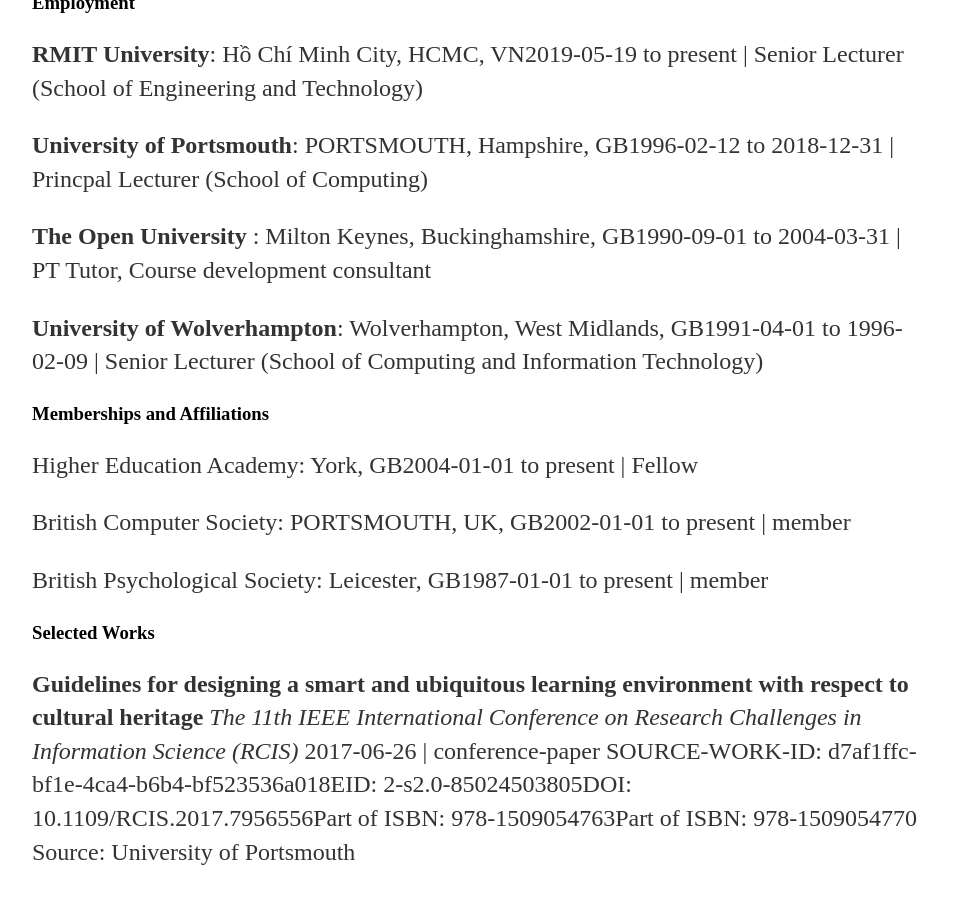
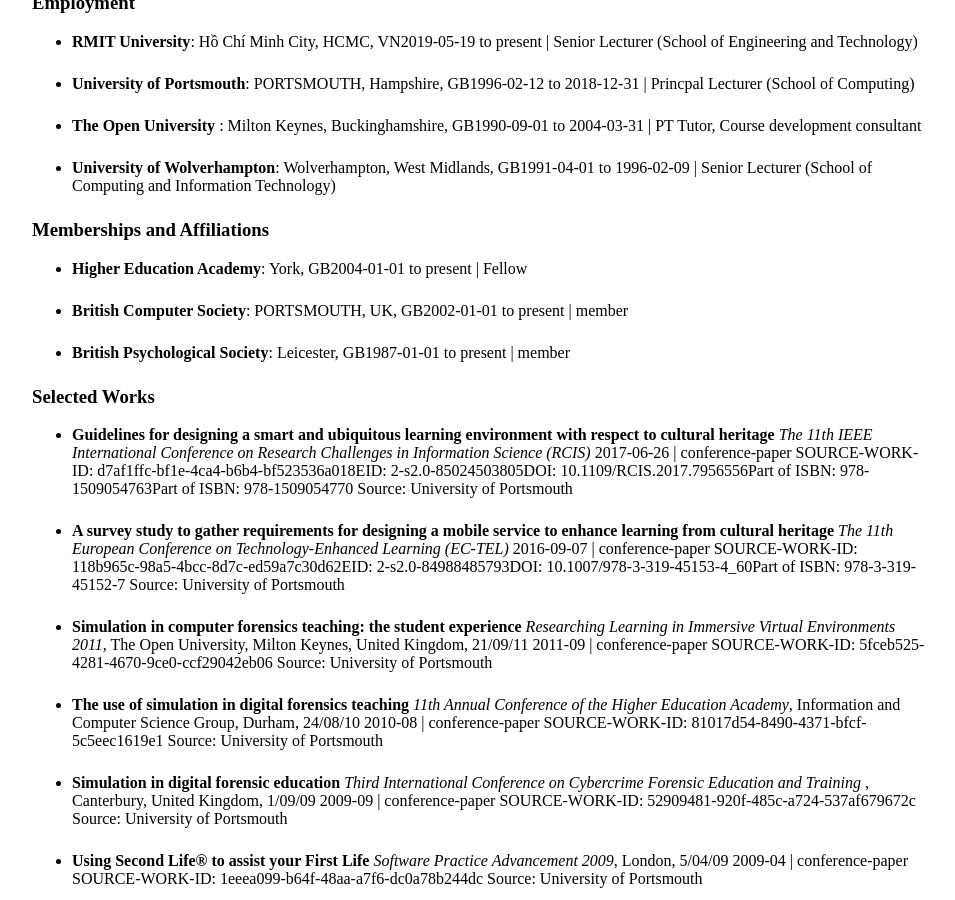
Before and after one commit to joncrel/joncrel.github.io, a Jekyll site: the page built from research/index.html, in a window 1280 px wide and 900 px high, scrolled down 385 px. Shown: the whole window, without its empty margins (160-1115 px from the left). Built offline with Jekyll 4.4.1, drawn with Linux system fonts in a browser that asks for light colours.

Commit message:
Update index.html

```diff
--- a/research/index.html
+++ b/research/index.html
@@ -7,92 +7,99 @@
 <p>My research interests are use of technology in learning and teaching, particularly distance learning, Computer forensics and investigation, Human Interaction with computing technologies.
 	</p>
 	<h3>Employment</h3>
-<p><b>RMIT University</b>: Hồ Chí Minh City, HCMC, VN2019-05-19 to present | Senior Lecturer (School of Engineering and Technology)</p>
-<p><b>University of Portsmouth</b>: PORTSMOUTH, Hampshire, GB1996-02-12 to 2018-12-31 | Princpal Lecturer (School of Computing)</p>
-<p><b>The Open University</b> : Milton Keynes, Buckinghamshire, GB1990-09-01 to 2004-03-31 | PT Tutor, Course development consultant</p>
-<p><b>University of Wolverhampton</b>: Wolverhampton, West Midlands, GB1991-04-01 to 1996-02-09 | Senior Lecturer (School of Computing and Information Technology)</p>
+
+<ul>
+<li><b>RMIT University</b>: Hồ Chí Minh City, HCMC, VN2019-05-19 to present | Senior Lecturer (School of Engineering and Technology)</li></p>
+<li><b>University of Portsmouth</b>: PORTSMOUTH, Hampshire, GB1996-02-12 to 2018-12-31 | Princpal Lecturer (School of Computing)</li></p>
+<li><b>The Open University</b> : Milton Keynes, Buckinghamshire, GB1990-09-01 to 2004-03-31 | PT Tutor, Course development consultant</p></li>
+<li><b>University of Wolverhampton</b>: Wolverhampton, West Midlands, GB1991-04-01 to 1996-02-09 | Senior Lecturer (School of Computing and Information Technology)</li></p>
+</ul>
+
+
 
 <h3>Memberships and Affiliations</h3>
-<p>Higher Education Academy: York, GB2004-01-01 to present | Fellow</p>
-<p>British Computer Society: PORTSMOUTH, UK, GB2002-01-01 to present | member</p>
-<p>British Psychological Society: Leicester, GB1987-01-01 to present | member</p>
 
+<ul>
+<li><b>Higher Education Academy</b>: York, GB2004-01-01 to present | Fellow</li></p>
+<li><b>British Computer Society</b>: PORTSMOUTH, UK, GB2002-01-01 to present | member</li></p>
+<li><b>British Psychological Society</b>: Leicester, GB1987-01-01 to present | member</li></p>
+</ul>
 <h3>Selected Works</h3>
-
-<p><b>Guidelines for designing a smart and ubiquitous learning environment with respect to cultural heritage</b>
+<ul>
+<li><b>Guidelines for designing a smart and ubiquitous learning environment with respect to cultural heritage</b>
 <i>The 11th IEEE International Conference on Research Challenges in Information Science (RCIS)</i>
 2017-06-26 | conference-paper
 SOURCE-WORK-ID: d7af1ffc-bf1e-4ca4-b6b4-bf523536a018EID: 2-s2.0-85024503805DOI: 10.1109/RCIS.2017.7956556Part of ISBN: 978-1509054763Part of ISBN: 978-1509054770
 Source:
-University of Portsmouth</p>
+University of Portsmouth</p></li>
 
-<p><b>A survey study to gather requirements for designing a mobile service to enhance learning from cultural heritage</b>
+<li><b>A survey study to gather requirements for designing a mobile service to enhance learning from cultural heritage</b>
 <i>The 11th European Conference on Technology-­Enhanced Learning (EC-TEL)</i>
 2016-09-07 | conference-paper
 SOURCE-WORK-ID: 118b965c-98a5-4bcc-8d7c-ed59a7c30d62EID: 2-s2.0-84988485793DOI: 10.1007/978-3-319-45153-4_60Part of ISBN: 978-3-319-45152-7
 Source:
-University of Portsmouth</p>
+University of Portsmouth</p></li>
 
-<b>Simulation in computer forensics teaching: the student experience</b>
+<li><b>Simulation in computer forensics teaching: the student experience</b>
 <i>Researching Learning in Immersive Virtual Environments 2011</i>, The Open University, Milton Keynes, United Kingdom, 21/09/11
 2011-09 | conference-paper
 SOURCE-WORK-ID: 5fceb525-4281-4670-9ce0-ccf29042eb06
 Source:
-University of Portsmouth</p>
+University of Portsmouth</p></li>
 
-<p><b>The use of simulation in digital forensics teaching</b>
+<li><b>The use of simulation in digital forensics teaching</b>
 <i>11th Annual Conference of the Higher Education Academy</i>, Information and Computer Science Group, Durham, 24/08/10
 2010-08 | conference-paper
 SOURCE-WORK-ID: 81017d54-8490-4371-bfcf-5c5eec1619e1
 Source:
-University of Portsmouth</p>
+University of Portsmouth</p></li>
 
-<p><b>Simulation in digital forensic education</b>
+<li><b>Simulation in digital forensic education</b>
 <i>Third International Conference on Cybercrime Forensic Education and Training</i> , Canterbury, United Kingdom, 1/09/09
 2009-09 | conference-paper
 SOURCE-WORK-ID: 52909481-920f-485c-a724-537af679672c
 Source:
-University of Portsmouth</p>
+University of Portsmouth</p></li>
 
-<p><b>Using Second Life® to assist your First Life</b>
+<li><b>Using Second Life® to assist your First Life</b>
 <i>Software Practice Advancement 2009</i>, London, 5/04/09
 2009-04 | conference-paper
 SOURCE-WORK-ID: 1eeea099-b64f-48aa-a7f6-dc0a78b244dc
 Source:
-University of Portsmouth</p>
+University of Portsmouth</p></li>
 
-<p><b>Virtual worlds in computing education</b>
+<li><b>Virtual worlds in computing education</b>
 <i>Computer Science Education</i>
 2009 | journal-article
 SOURCE-WORK-ID: 3ed7c511-7628-4967-8dd2-826156c50654EID: 2-s2.0-84955672026
 Source:
-University of Portsmouth</p>
+University of Portsmouth</p></li>
 
-<p><b>Adding more push to an HCI learning website</b>
+<li><b>Adding more push to an HCI learning website</b>
 <i>8th Educators Workshop: Effective Teaching and Training in HCI</i>, BCS, Covent Garden, London., 25/04/05
 2005-04-25 | conference-paper
 SOURCE-WORK-ID: 9575b322-b32f-43c1-92be-21a5362a144d
 Source:
-University of Portsmouth</p>
+University of Portsmouth</p></li>
 
-<p><b>Emergent complexity in learning and teaching by combining simple learning technologies</b>
+<li><b>Emergent complexity in learning and teaching by combining simple learning technologies</b>
 <i>Fifth International Conference on Human System Learning</i>, Marrakech, Morocco, 1/01/05
 2005 | conference-paper
 SOURCE-WORK-ID: a818ba98-0047-4b78-ad59-4e66dd344d6b
 Source:
-University of Portsmouth</p>
+University of Portsmouth</p></li>
 
-<p><b>Management of learning and assessment processes</b>
+<li><b>Management of learning and assessment processes</b>
 <i>7th Educators Workshop: Effective Teaching and Training in HCI</i> University of Central Lancashire, Preston, 1/04/04
 2004-04-01 | conference-paper
 SOURCE-WORK-ID: 51bf3935-502e-4512-9919-3c32ec394c50
 Source:
-University of Portsmouth</p>
+University of Portsmouth</p></li>
 
-<p><b>Internet helicopter: an example of Internet-mediated recreation</b>
+<li><b>Internet helicopter: an example of Internet-mediated recreation</b>
 <i>Proceedings of the International Conference on Application and Development of Computer Games in the 21st Century</i>, City University of Hong Kong, HKSAR, China, 22/11/01
 2001-11-22 | conference-paper
-SOURCE-WORK-ID: 6f34d48e-44ec-448a-9666-2a8104192bcf
-</p>
+SOURCE-WORK-ID: 6f34d48e-44ec-448a-9666-2a8104192bcf</p></li>
+</ul>
 
 </div><!-- /.blurb -->
```
